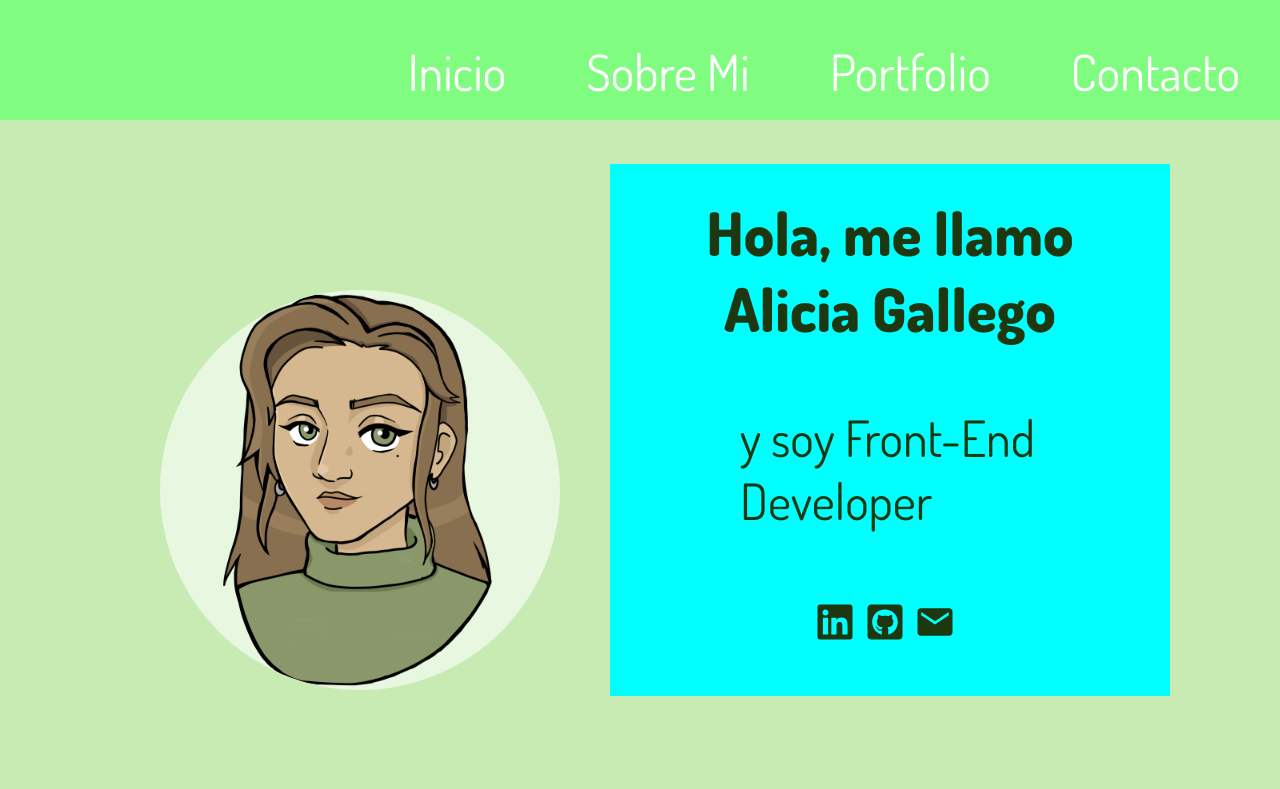
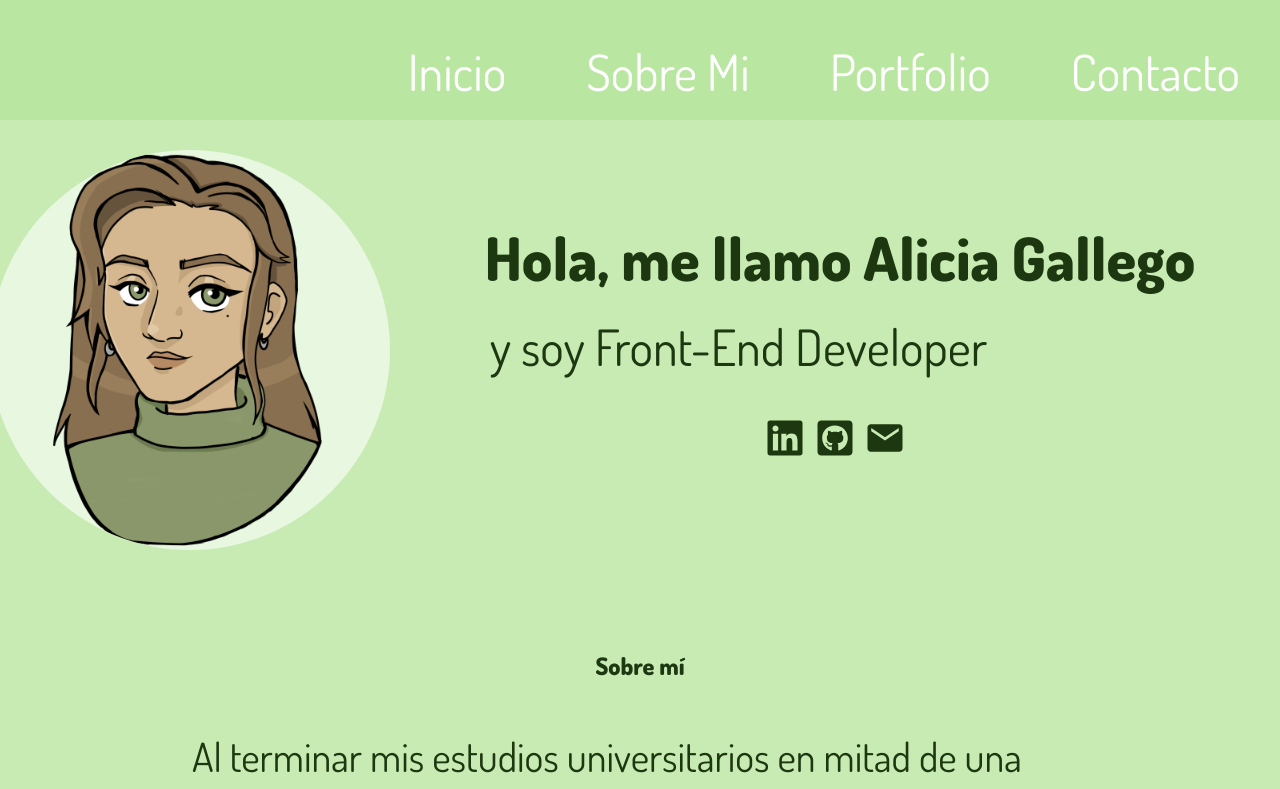
Before and after one commit to aliciaggz/portfolio, a React (Create React App) app: page /#/ in a window 1280 px wide. Shown: the top 789 px of the page. Built offline with nearby package versions, Linux system fonts and the light colour scheme.

Commit message:
fix media

```diff
--- a/src/styles/layout/_header.scss
+++ b/src/styles/layout/_header.scss
@@ -1,5 +1,5 @@
 .header {
-  background-color: rgb(128, 252, 128);
+  background-color: $lightgreen;
   @include desktop {
     display: flex;
     width: 100%;
@@ -17,8 +17,8 @@
 
   @include desktop {
     width: 100%;
-    height: 10vh;
-    background-color: transparent;
+    height: 15vh;
+    background-color: $lightgreen;
   }
 
   &.active {
--- a/src/styles/layout/_hero.scss
+++ b/src/styles/layout/_hero.scss
@@ -5,7 +5,9 @@
 .section__intro {
   display: flex;
   justify-content: center;
+
   margin-bottom: 100px;
+  padding-top: 30px;
 
   @include desktop {
     display: flex;
@@ -24,11 +26,13 @@
   }
 
   &--div1 {
-    background-color: aqua;
     display: flex;
     flex-direction: column;
     align-items: center;
     justify-content: center;
+    @include desktop {
+      width: 900px;
+    }
   }
 
   &--img {
@@ -42,6 +46,7 @@
     @include desktop {
       width: 400px;
       height: 400px;
+      margin: 0;
     }
   }
   &--title {
@@ -49,8 +54,9 @@
     margin: 30px;
     text-align: center;
     @include desktop {
-      width: 500px;
+      width: 800px;
       font-size: 60px;
+      margin-bottom: 20px;
     }
   }
   &--text {
@@ -58,8 +64,8 @@
     margin-bottom: 30px;
     @include desktop {
       font-size: 50px;
-      width: 300px;
-      margin: 30px;
+      width: 700px;
+      margin: 0;
     }
   }
   &--list {
```
